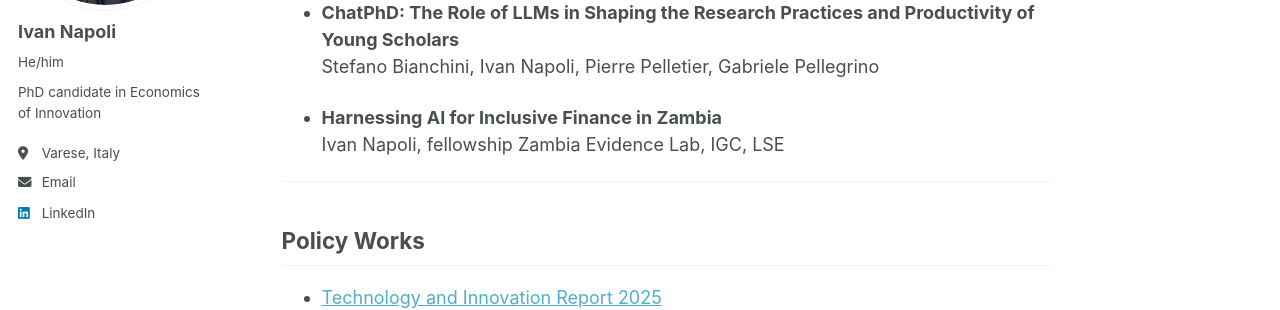
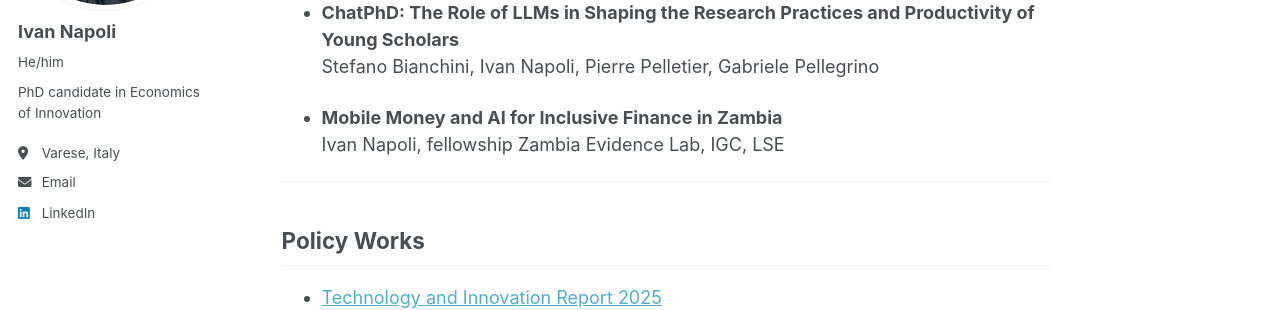
Before and after one commit to IvanNapo/IvanNapo.github.io, a Jekyll site: the page built from _pages/research.md, in a window 1280 px wide and 900 px high. Shown: the part 244-554 px from the top of the window. Built offline with Jekyll 4.4.1, drawn with Linux system fonts in a browser that asks for light colours.

Commit message:
Update research.md

```diff
--- a/_pages/research.md
+++ b/_pages/research.md
@@ -9,7 +9,7 @@ author_profile: true
 - **ChatPhD: The Role of LLMs in Shaping the Research Practices and Productivity of Young Scholars**
   Stefano Bianchini, Ivan Napoli, Pierre Pelletier, Gabriele Pellegrino
 
-- **Harnessing AI for Inclusive Finance in Zambia**
+- **Mobile Money and AI for Inclusive Finance in Zambia**
   Ivan Napoli, fellowship Zambia Evidence Lab, IGC, LSE
 
 
```
